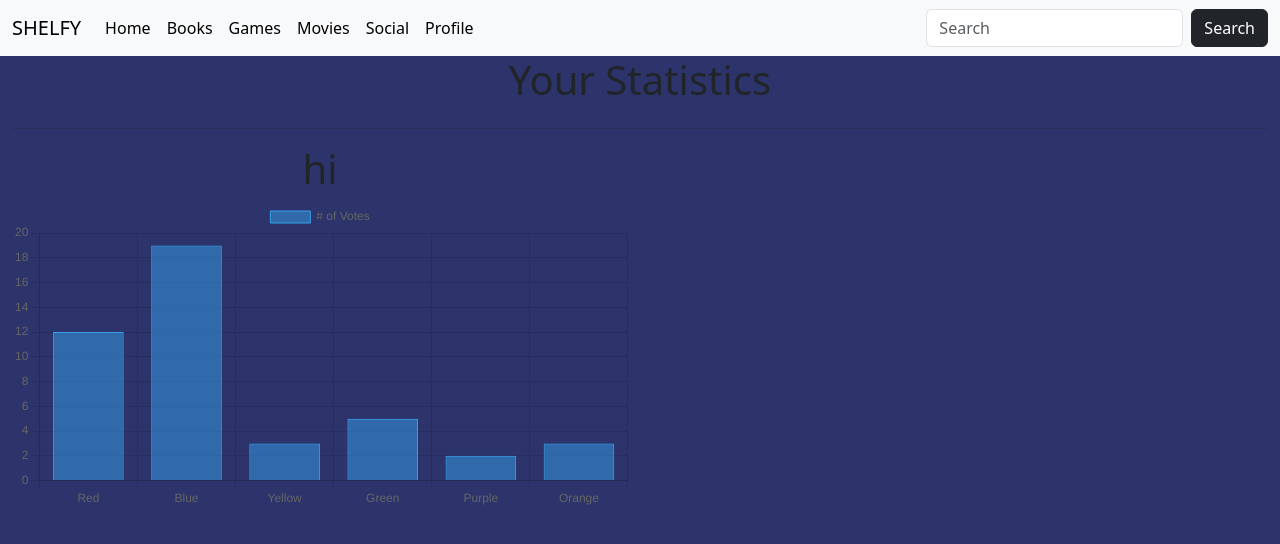
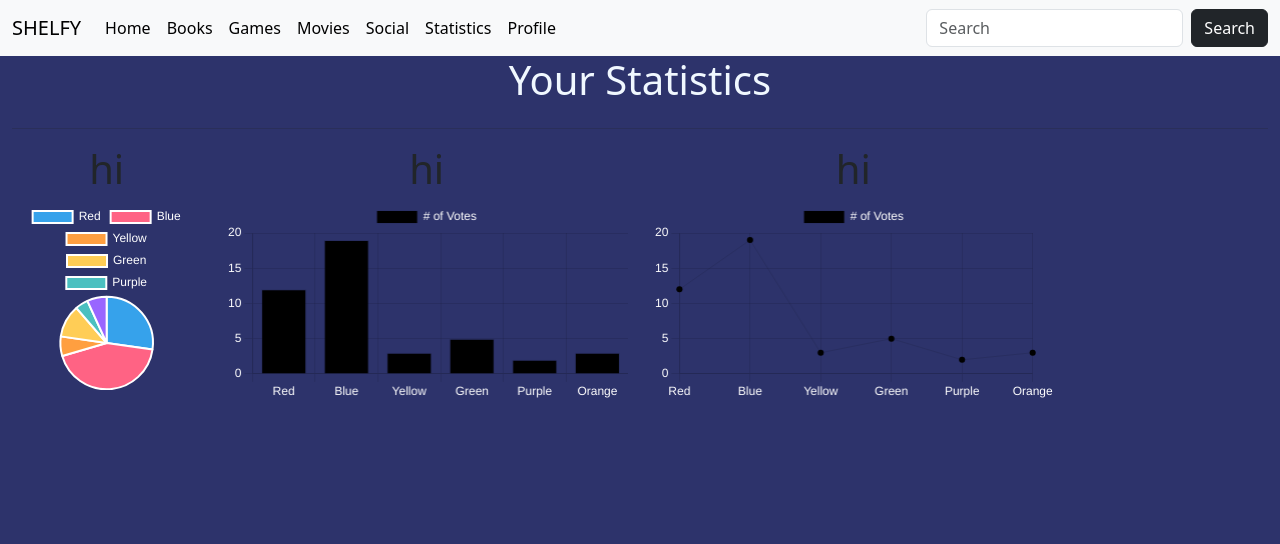
Before and after one commit to gregdemesa/CSCI42-Shelfy, a Django app: template templates/chartjs/index.html in a window 1280 px wide. Shown: the top 544 px of the page. Run offline with Django 5.2, Linux system fonts and the light colour scheme; the template is opened without the code that fills it, so the values that code supplies are empty; some libraries are stand-ins or nearby versions.

Commit message:
chart placeholders

```diff
--- a/charts/urls.py
+++ b/charts/urls.py
@@ -5,7 +5,7 @@ app_name = 'statistics'
 
 urlpatterns = [
     # path('admin/', admin.site.urls),
-    path('statistics', HomeView.as_view(), name="statistics_home"),
+    path('statistics/', HomeView.as_view(), name="statistics_home"),
     # path('test-api', views.get_data),
     # path('statistics/chart', ChartData.as_view(), name="statistics"),
 ]
--- a/templates/base.html
+++ b/templates/base.html
@@ -31,6 +31,9 @@
               </li>
               <li class="nav-item">
                 <a class="nav-link active" aria-current="page" href="#">Social</a>
+              </li>
+              <li class="nav-item">
+                <a class="nav-link active" aria-current="page" href="#">Statistics</a>
               </li>
               <li class="nav-item">
                 <a class="nav-link active" aria-current="page" href="#">Profile</a>
--- a/templates/chartjs/index.html
+++ b/templates/chartjs/index.html
@@ -13,22 +13,27 @@
 
   <!-- Latest compiled JavaScript -->
   <script src="https://maxcdn.bootstrapcdn.com/bootstrap/3.4.1/js/bootstrap.min.js"></script>
+</head>
 
-
-
-</head>
 {% block content %}
 <div class="container-fluid">
   <center class="row">
-    <h1>Your Statistics</h1>
+    <h1 style="color:aliceblue">Your Statistics</h1>
   </center>
   <hr />
   <div class="row">
-    <div class="col-md-6">
+    <div class="col-md-2">
       <h1>hi</h1>
-      <canvas id="myChart"></canvas>
+      <canvas id="myPieChart"></canvas>
     </div>
-
+    <div class="col-md-4">
+      <h1>hi</h1>
+      <canvas id="myBarChart"></canvas>
+    </div>
+    <div class="col-md-4">
+      <h1>hi</h1>
+      <canvas id="myBar2Chart"></canvas>
+    </div>
   </div>
 {% endblock content %}
 
@@ -38,16 +43,21 @@
 
 <script>
   var endpoint = '/api';
-  const ctx = document.getElementById('myChart');
+  const pie = document.getElementById('myPieChart');
+  const bar = document.getElementById('myBarChart');
+  const bar2 = document.getElementById('myBar2Chart');
 
-  new Chart(ctx, {
+  Chart.defaults.color = '#FFFFFF';
+
+  new Chart(bar, {
     type: 'bar',
     data: {
       labels: ['Red', 'Blue', 'Yellow', 'Green', 'Purple', 'Orange'],
       datasets: [{
         label: '# of Votes',
         data: [12, 19, 3, 5, 2, 3],
-        borderWidth: 1
+        borderWidth: 1,
+        backgroundColor: '#000000',
       }]
     },
     options: {
@@ -58,6 +68,41 @@
       }
     }
   });
+
+  new Chart(bar2, {
+    type: 'line',
+    data: {
+      labels: ['Red', 'Blue', 'Yellow', 'Green', 'Purple', 'Orange'],
+      datasets: [{
+        label: '# of Votes',
+        data: [12, 19, 3, 5, 2, 3],
+        borderWidth: 1,
+        backgroundColor: '#000000',
+      }]
+    },
+    options: {
+      scales: {
+        y: {
+          beginAtZero: true
+        }
+      }
+    }
+  });
+
+  new Chart(pie, {
+    type: 'pie',
+    data: {
+      labels: ['Red', 'Blue', 'Yellow', 'Green', 'Purple', 'Orange'],
+      datasets: [{
+        label: '# of Votes',
+        data: [12, 19, 3, 5, 2, 3],
+
+      }]
+    },
+    options: {
+
+    },
+  });
 </script>
 {% endblock scripts %}
 </div>
```
